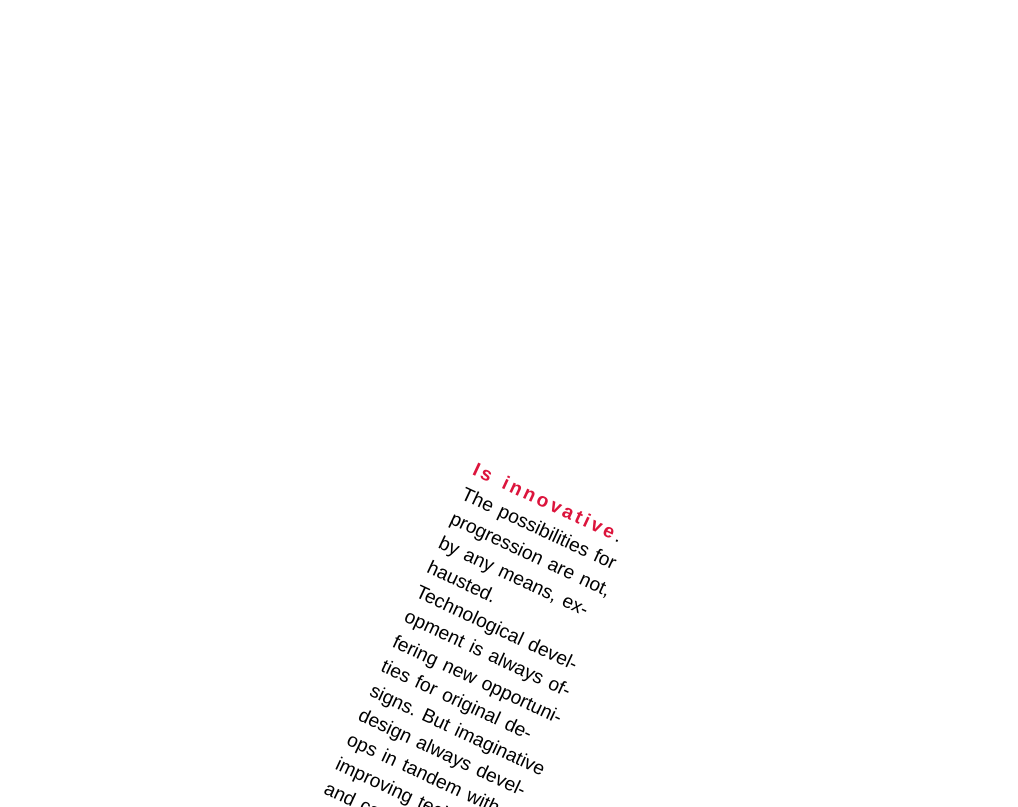
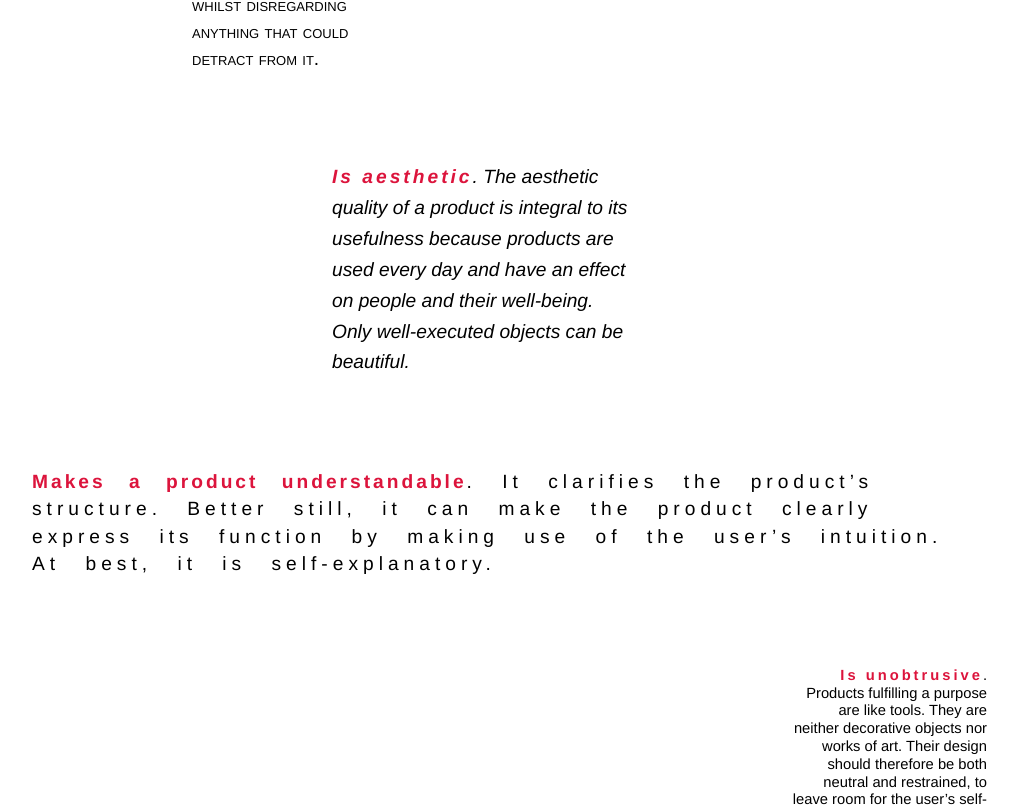
Before and after one commit to syldekker/dieter-rams-10-principles-exercise, a plain HTML site: page index.html in a window 1280 px wide. Shown: the part 1993-2800 px from the top of the page, without its empty margins (158-1176 px from the left). Drawn offline with Linux system fonts and the light colour scheme.

Commit message:
fix css folder

```diff
--- a/css/style.css
+++ b/css/style.css
@@ -22,7 +22,7 @@ body header p {
 main p {
 	border: 8px solid white;
 	font-size: 1.2em;
-	margin: 960px auto;
+	margin: 360px 0 360px 0;
 	text-align: center;
 	letter-spacing: 1px;
 }
@@ -30,7 +30,7 @@ main p {
 main ol {
 	line-height: 1.81em;
 	border: 8px solid white;
-	width: 960px;
+	width: 900px;
 	margin: 60px auto;
 	padding: 30px;
 }
@@ -41,8 +41,7 @@ li {
 	line-height: 1.41em;
 	/*text-align: justify;*/
 	word-wrap: break-word;
- 	padding: 140px 0px;
- 	word-spacing: 2px;
+	padding: 60px 0px;
 	width: 195px;
 }
 
@@ -51,7 +50,9 @@ strong {
 	color: crimson;
 }
 
-li:nth-of-type(even) {
+li:nth-child(1) {
+	padding: 30px;
+	font-weight: 200;
 	margin: 0 auto;
 
 	/* Safari */
@@ -72,33 +73,74 @@ li:nth-of-type(even) {
 	hyphens: auto;
 }
 
-li:nth-of-type(odd) {
+li:nth-child(2) {
+	font-variant: small-caps;
+	margin-left: 160px;
+}
+
+li:nth-child(3) {
+	font-style: italic;
+	padding: 30px;
 	margin: 0 auto;
+	line-height: 1.61em;
+	width: 300px;
+
+}
+
+li:nth-child(4) {
+	word-spacing: 15px;
+	letter-spacing: 5px;
+	width: 960px;
+}
+
+li:nth-child(5) {
+	width: 195px;
+	text-align: right;
 	padding: 30px;
+	font-weight: 200;
+	margin-left: 730px;
+	font-size: .92em;
+	line-height: 1.21em;
+}
 
-	/* Safari */
-	-webkit-transform: rotate(25deg);
+li:nth-child(6) {
+	width: 300px;
+	letter-spacing: 1px;
+	margin: 0 auto;
+	text-align: center;
+}
 
-	/* Firefox */
-	-moz-transform: rotate(25deg);
+li:nth-child(7) {
+	line-height: 3em;
+	padding: 30px;
+	font-weight: 200;
+	margin: 0 auto;
+}
 
-	/* IE */
-	-ms-transform: rotate(25deg);
+li:nth-child(8) {
+	margin-left: 160px;
+	text-transform: capitalize;
+}
 
-	/* Opera */
-	-o-transform: rotate(25deg);
+li:nth-child(9) {
+	opacity: .4;
+	width: 300px;
+	margin: 0 auto;
+}
 
-	-webkit-hyphens: auto;
-	-moz-hyphens: auto;
-	-ms-hyphens: auto;
-	hyphens: auto;
+li:nth-child(10) {
+	text-transform: lowercase;
+	width:  780px;
+	line-height: 1.41em;
+	text-align: right;
+	margin-right: 160px;
 }
 
 footer {
 	border: 8px solid white;
 	width: 960px;
 	margin: 60px auto;
-	padding: 200px 0;
+	padding: 160px 0;
 	font-size: 0.8em;
 	font-weight: 400;
 	letter-spacing: 2px;
```
Lines whose indentation alone changed are shown as unchanged.
